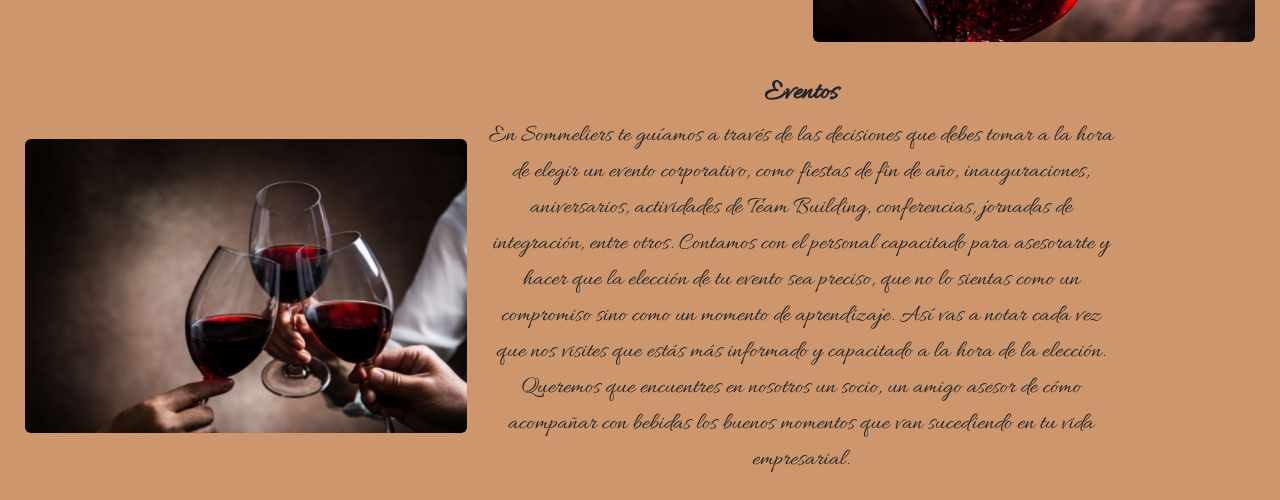
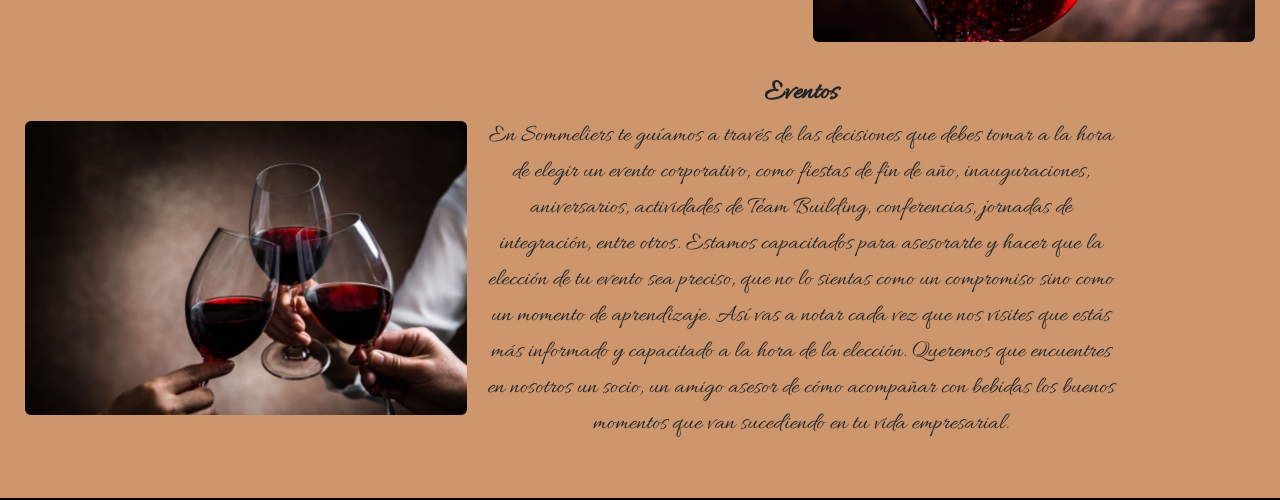
Before and after one commit to leandrofrossi/sommeliers, a plain HTML site: page paginas/Servicios.html in a window 1280 px wide. Shown: the part 927-1427 px from the top of the page. Drawn offline with nearby package versions, Linux system fonts and the light colour scheme.

Commit message:
retoques texto servicios

```diff
--- a/paginas/Servicios.html
+++ b/paginas/Servicios.html
@@ -70,7 +70,7 @@
                     <img src="../imagenes/imagen-brindis.png" alt="imagen eventos" class="serviciosImagenes">
                     <div class="textoServicios">
                         <h3>Eventos</h3>
-                        <p>En Sommeliers te guíamos a través de las decisiones que debes tomar a la hora de elegir un evento corporativo, como fiestas de fin de año, inauguraciones, aniversarios, actividades de Team Building, conferencias, jornadas de integración, entre otros. Contamos con el personal capacitado para asesorarte y hacer que la elección de tu evento sea preciso, que no lo sientas como un compromiso sino como un momento de aprendizaje. Así vas a notar cada vez que nos visites que estás más informado y capacitado a la hora de la elección. Queremos que encuentres en nosotros un socio, un amigo asesor de cómo acompañar con bebidas los buenos momentos que van sucediendo en tu vida empresarial.</p>
+                        <p>En Sommeliers te guíamos a través de las decisiones que debes tomar a la hora de elegir un evento corporativo, como fiestas de fin de año, inauguraciones, aniversarios, actividades de Team Building, conferencias, jornadas de integración, entre otros. Estamos capacitados para asesorarte y hacer que la elección de tu evento sea preciso, que no lo sientas como un compromiso sino como un momento de aprendizaje. Así vas a notar cada vez que nos visites que estás más informado y capacitado a la hora de la elección. Queremos que encuentres en nosotros un socio, un amigo asesor de cómo acompañar con bebidas los buenos momentos que van sucediendo en tu vida empresarial.</p>
                     </div>
                 </div>
             </div>
```
